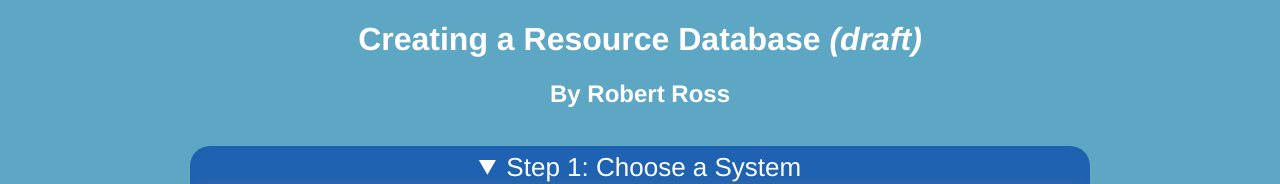
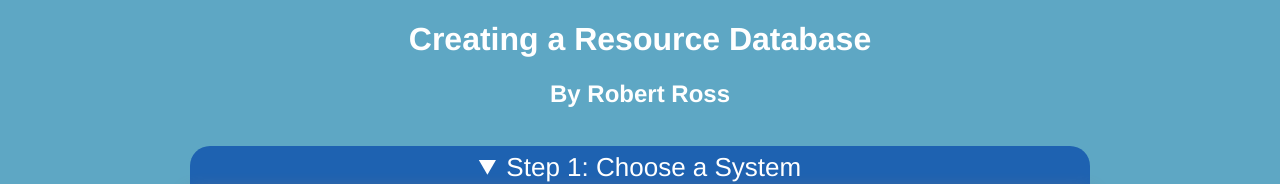
Before and after one commit to RobertPRoss/RobertPRoss.github.io, a plain HTML site: page lab2/index.html in a window 1280 px wide. Shown: the top 184 px of the page. Drawn offline with Linux system fonts and the light colour scheme.

Commit message:
yep
updates

```diff
--- a/lab2/index.html
+++ b/lab2/index.html
@@ -9,7 +9,7 @@
     <body>
         <div id="wrapper">
             <div id="header">
-                <h1>Creating a Resource Database <em>(draft)</em></h1>
+                <h1>Creating a Resource Database</h1>
                 <h2>By Robert Ross</h2><br/>
             </div>
             <div id="step1">
```
Also changed, not shown: 1 other file.
